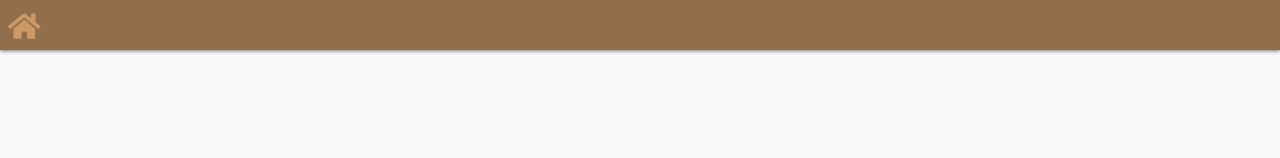
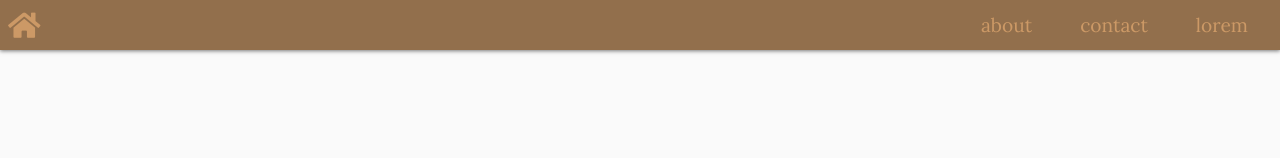
Before and after one commit to patwickdane/fn-vuejs, a Vue app: page / in a window 1280 px wide. Shown: the top 158 px of the page. Built offline with nearby package versions, Linux system fonts and the light colour scheme; no server answers.

Commit message:
Add nav items

```diff
--- a/src/App.vue
+++ b/src/App.vue
@@ -1,11 +1,22 @@
 <template>
   <div id="app">
     <div class="header">
-      <router-link to="/">
+      <router-link to="/" class="headerLink">
         <span class="homeIcon">
           <i class="fas fa-home fa-large" />
         </span>
       </router-link>
+      <div>
+        <router-link to="/about" class="headerLink navLink">
+          <span>about</span>
+        </router-link>
+        <router-link to="/contact" class="headerLink navLink">
+          <span>contact</span>
+        </router-link>
+        <router-link to="/lorem" class="headerLink navLink">
+          <span>lorem</span>
+        </router-link>
+      </div>
     </div>
     <router-view />
   </div>
@@ -34,15 +45,25 @@
   position: sticky;
   top: 0;
   z-index: 1000;
+  display: flex;
+  justify-content: space-between;
+  align-items: center;
 }
 
-.homeIcon {
+.headerLink {
   font-size: 1.8em;
   color: var(--color-main);
   transition: 200ms;
+  text-decoration: none;
 }
 
-.homeIcon:hover {
+.navLink {
+  font-size: 1.2em;
+  margin-left: 24px;
+  margin-right: 24px;
+}
+
+.headerLink:hover {
   color: #fff;
 }
 </style>
--- a/src/views/Home/components/SubText.vue
+++ b/src/views/Home/components/SubText.vue
@@ -15,5 +15,12 @@ export default class SubText extends Vue {
 span {
   font-size: 18px;
   color: var(--color-darker);
+  transition: 200ms;
+}
+
+@media screen and (max-width: 600px) {
+  span {
+    font-size: 14px;
+  }
 }
 </style>
--- a/src/views/Home/components/TitleText.vue
+++ b/src/views/Home/components/TitleText.vue
@@ -13,8 +13,15 @@ export default class TitleText extends Vue {
 
 <style scoped>
 h1 {
+  transition: 200ms;
   color: var(--color-main);
   font-size: 120px;
   font-weight: normal;
 }
+
+@media screen and (max-width: 600px) {
+  h1 {
+    font-size: 100px;
+  }
+}
 </style>
```
